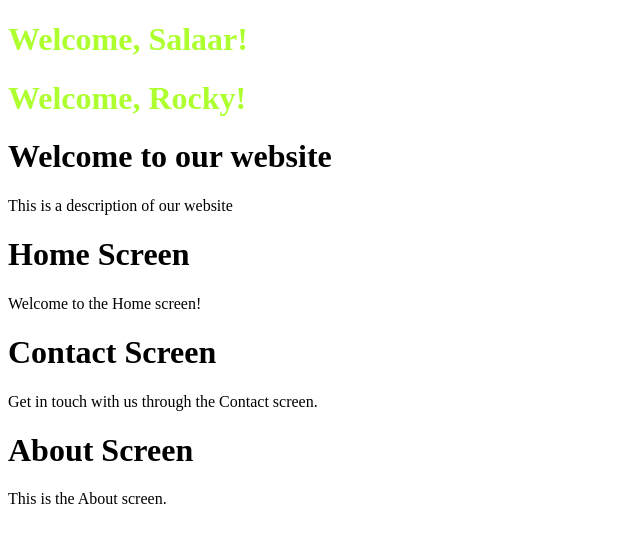
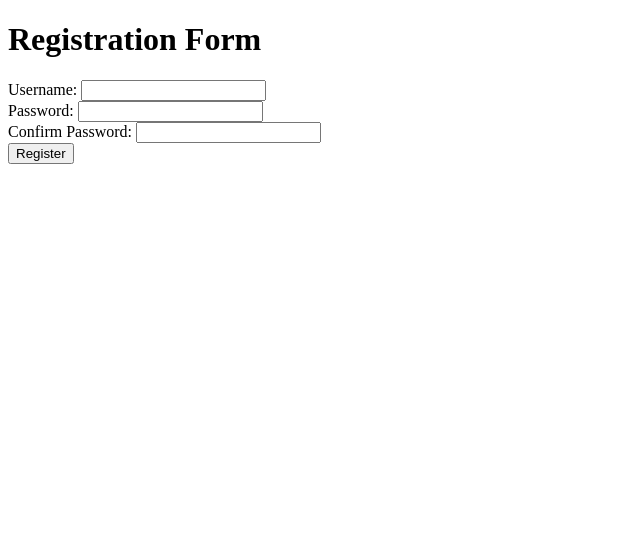
Before and after one commit to badalharit/react_learning, a React (Create React App) app in the folder myapp/: page / in a window 1280 px wide. Shown: the top 542 px of the page, without its empty margins (0-640 px from the left). Built offline with nearby package versions, Linux system fonts and the light colour scheme.

Commit message:
On Click Event & No Refresh Of Page

```diff
--- a/myapp/src/index.js
+++ b/myapp/src/index.js
@@ -6,17 +6,19 @@ import Home from './screens/Home';
 import About from './screens/About';
 import Contact from './screens/Contact';
 import WelcomeMembers from './screens/WelcomeMembers';
+import RegistrationForm from './screens/RegistrationForm';
 // import { Route, Switch, Link, BrowserRouter as Router} from "react-router-dom";
 
 const root = ReactDOM.createRoot(document.getElementById('root'));
 root.render(
   <React.StrictMode>
-    <WelcomeMembers name='Salaar'/>
+    {/* <WelcomeMembers name='Salaar'/>
     <WelcomeMembers name='Rocky'/>
     <LandingPage />
     <Home/>
     <Contact></Contact>
-    <About></About>
+    <About></About> */}
+    <RegistrationForm></RegistrationForm>
   </React.StrictMode>
 );
 
--- /dev/null
+++ b/myapp/src/screens/RegistrationForm.js
@@ -0,0 +1,27 @@
+import React from "react";
+
+function RegistrationForm() {
+    function RegisterTheUser(e){
+        e.preventDefault(); // Do not reload the screen on submitting the Form
+        alert("Registration Successful!");
+    }
+    return(
+      <div>
+        <h1>Registration Form</h1>
+        <form>
+            <label>Username: </label>
+            <input type="text" name="username" required/>
+            <br/>
+            <label>Password: </label>
+            <input type="password" name="password" required/>
+            <br/>
+            <label>Confirm Password: </label>
+            <input type="password" name="confirm_password" required/>
+            <br/>
+            <input type="submit" onClick={RegisterTheUser} value="Register"/>
+        </form>
+      </div>
+    );
+}
+
+export default RegistrationForm;
```
